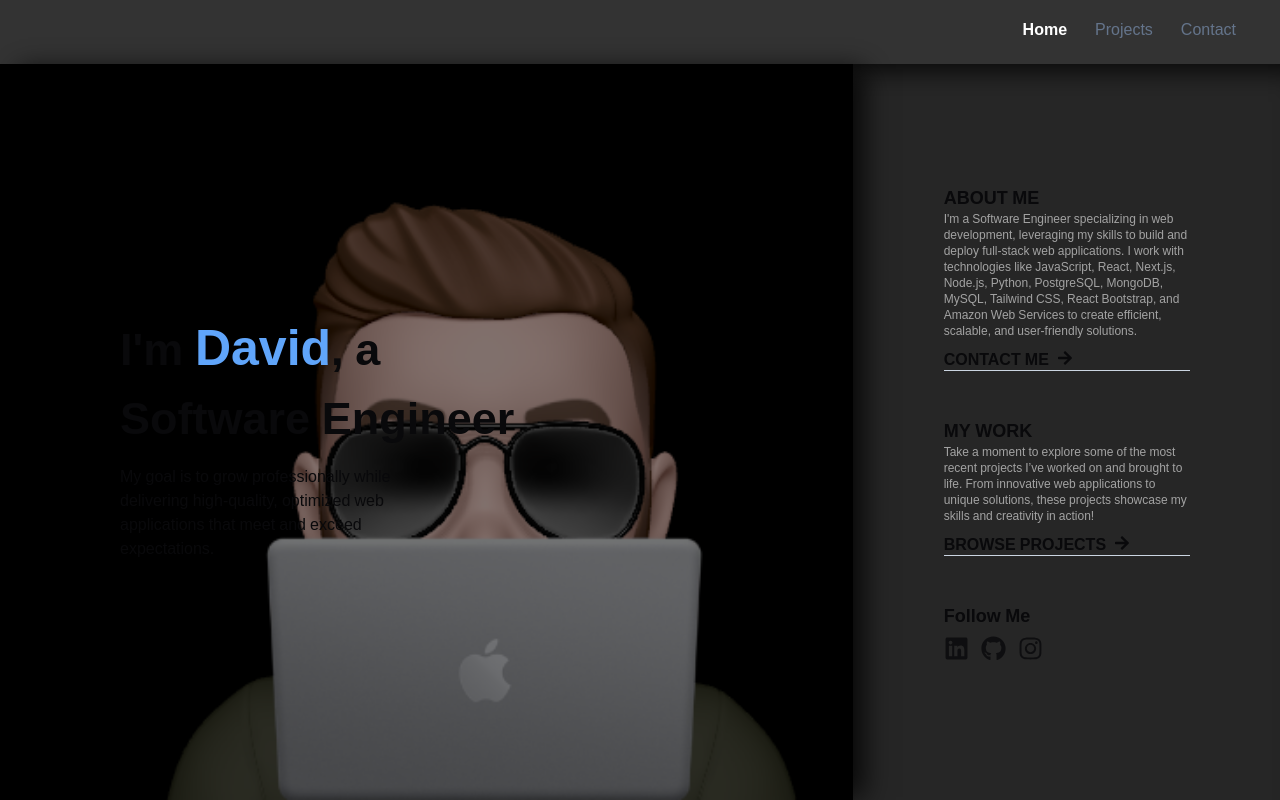
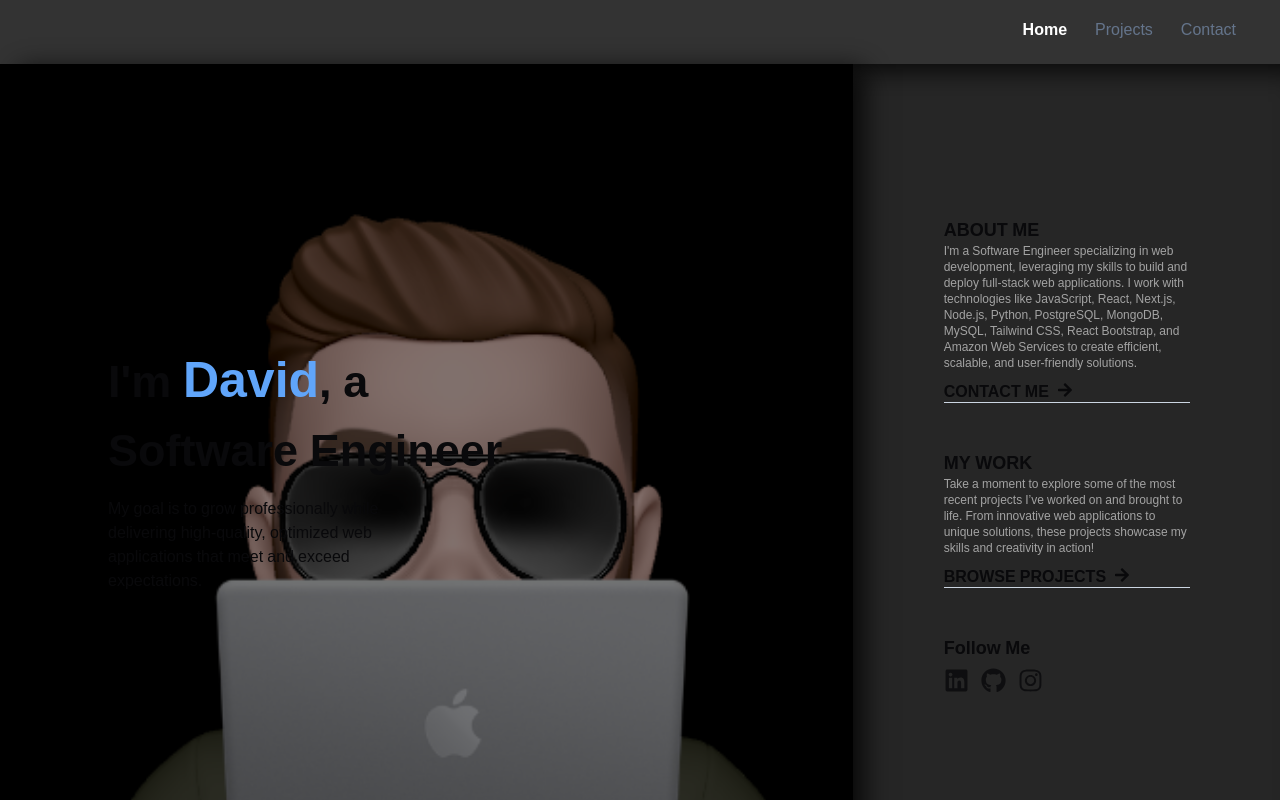
Before and after one commit to DavidJoao/portfolio-davidjoao, a Next.js app: page /Home in a window 1280 px wide. Built offline with nearby package versions, Linux system fonts and the light colour scheme.

Commit message:
FIX Scroll

```diff
--- a/src/app/Home/page.js
+++ b/src/app/Home/page.js
@@ -7,8 +7,8 @@ import { FaLinkedin, FaInstagram, FaGithub, FaArrowRight } from "react-icons/fa"
 const InitialPage = () => {
 
 	return (
-		<div className="m-height flex flex-col lg:flex-row bg-black">
-			<div className="flex flex-col items-center h-auto lg:h-full w-full lg:w-2/3 p-3 relative shadow-[15px_1px_26px_-4px_rgba(0,_0,_0,_0.8)]">
+		<div className="h-full mt-[4rem] flex flex-col lg:flex-row bg-black">
+			<div className="flex flex-col items-center h-auto lg:h-full w-full lg:w-2/3 p-3 relative shadow-[15px_1px_26px_-4px_rgba(0,_0,_0,_0.8)] p-5 md:p-0">
 				<img src="pcmemoji.png" className="flex lg:hidden rounded-full border shadow-[inset_0px_4px_74px_36px_rgba(100,_100,_111,_0.2)]
 " />
 				<div
--- a/src/app/globals.css
+++ b/src/app/globals.css
@@ -95,7 +95,7 @@ body {
     @apply text-white rounded p-1 font-black
   }
   .m-height {
-    @apply h-[calc(100vh-4rem)] mt-[4rem]
+    @apply h-[calc(100vh-4rem)]
   }
   .nav-button {
     @apply mt-2 gap-2 flex flex-row items-center justify-start border-b-[1px] border-slate-300 w-auto font-bold hover:scale-110 transition duration-150
```
